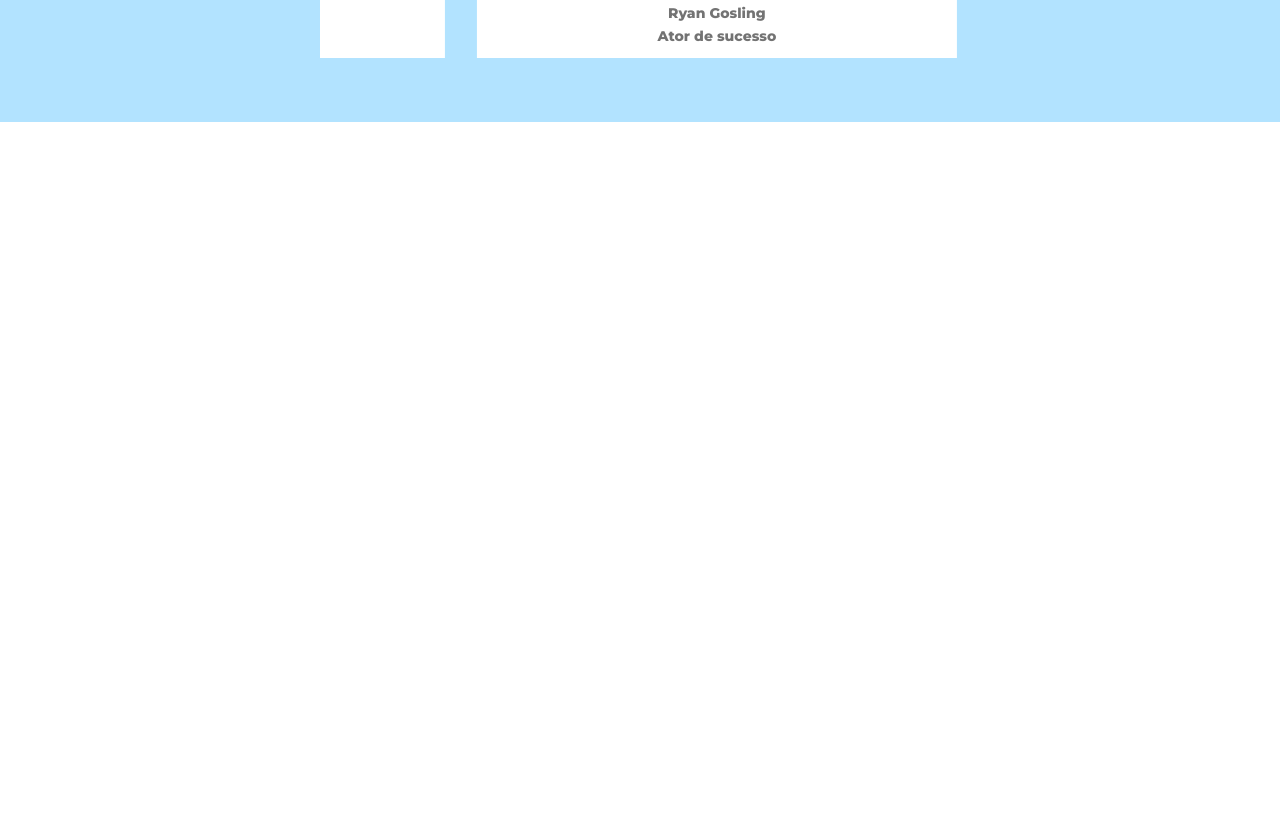
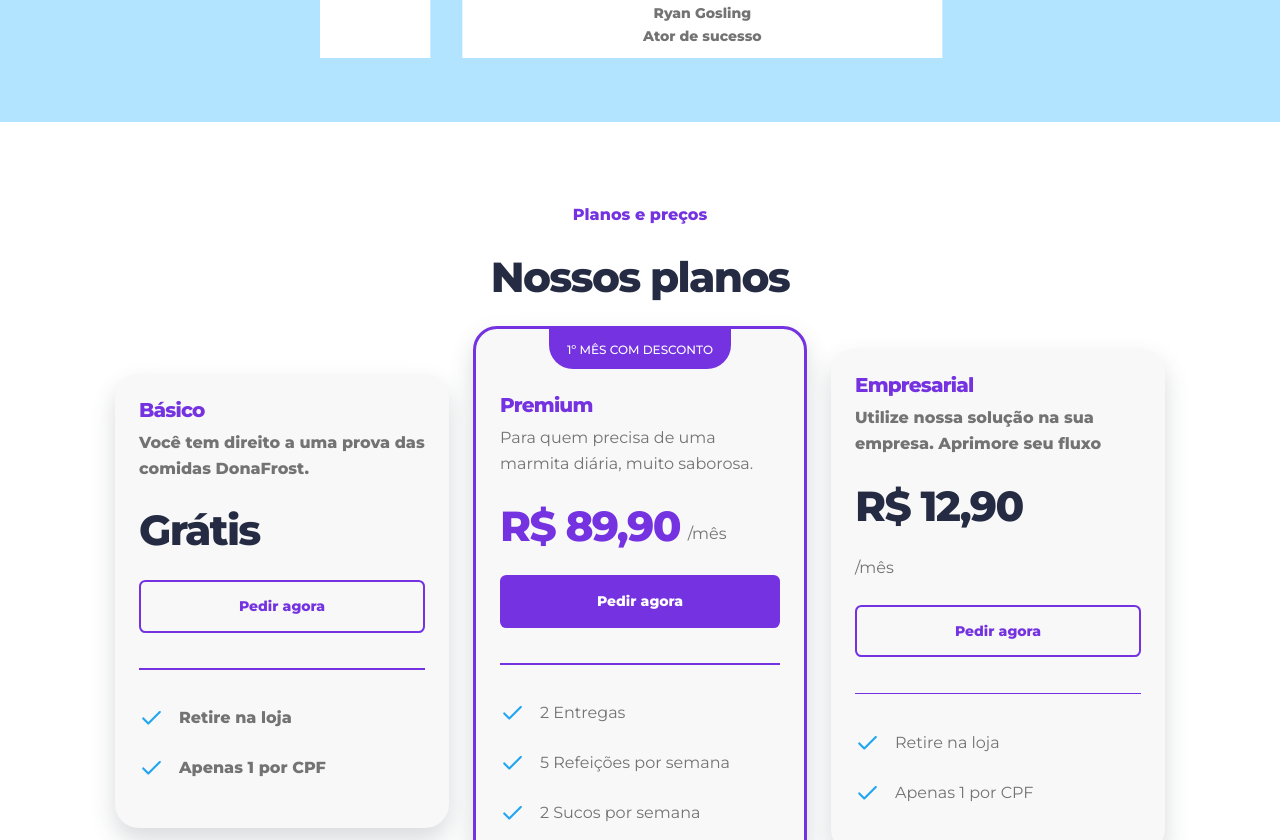
Before and after one commit to DiegoAATrevisan/landing-page, a React (Vite) app: page / in a window 1280 px wide. Shown: the part 1960-2800 px from the top of the page. Before the commit the page ends 2082 px from the top, so only its background shows below. Built offline with nearby package versions, Linux system fonts and the light colour scheme.

Commit message:
Card com preços.

```diff
--- a/src/pages/Home.tsx
+++ b/src/pages/Home.tsx
@@ -1,6 +1,7 @@
 import "../styles/utility.css";
 import "../styles/header.css";
 import "../styles/hero.css";
+import "../styles/pricing.css";
 import "../styles/solution.css";
 import Logo from "../assets/Trellenilton logo.svg";
 import menu from "../assets/menu.svg";
@@ -17,6 +18,7 @@ import Joaquin from "../assets/images/joaquin.svg";
 import "../styles/testimonials.css";
 import CardSolution from "../components/CardSolution";
 import CardTestimonials from "../components/CardTestimonials";
+import Check from "../assets/images/check.svg";
 
 
 export default function Home() {
@@ -159,6 +161,60 @@ export default function Home() {
                     </div>
                 </div>
             </section>
+
+            <section id="pricing" className="container">
+                <header>
+                    <p className="desktop-only">Planos e preços</p>
+                    <h2>Nossos planos</h2>
+                    <section className="even-columns gap-1.5">
+                        <div className="pricing-card">
+                            <span className="plan">
+                                <h3>Básico</h3>
+                                <p>Você tem direito a uma prova das comidas DonaFrost.</p>
+                            </span><h2>Grátis</h2><Button text="Pedir agora" secondary key="free" /><span className="hr" /><span className="features">
+                                <img src={Check} alt="ícone check" width={24} height={24} />
+                                <p>Retire na loja</p>
+                            </span><span className="features">
+                                <img src={Check} alt="ícone check" width={24} height={24} />
+                                <p>Apenas 1 por CPF</p>
+                            </span>
+                        </div>
+
+                        <div className="pricing-card premium">
+                            <span className="bonus"><p>1º MÊS COM DESCONTO</p></span><span className="plan">
+                                <h3>Premium</h3>
+                                <p>Para quem precisa de uma marmita diária, muito saborosa.</p>
+                            </span><span className="price">
+                                <h2>R$ 89,90</h2>
+                                <p>/mês</p>
+                            </span><Button text="Pedir agora" key="premium" /><span className="hr" /><span className="features">
+                                <img src={Check} alt="ícone check" width={24} height={24} />
+                                <p>2 Entregas</p>
+                            </span><span className="features">
+                                <img src={Check} alt="ícone check" width={24} height={24} />
+                                <p>5 Refeições por semana</p>
+                            </span><span className="features">
+                                <img src={Check} alt="ícone check" width={24} height={24} />
+                                <p>2 Sucos por semana</p>
+                            </span>
+                        </div>
+
+                        <div className="pricing-card">
+                            <span className="plan">
+                                <h3>Empresarial</h3>
+                                <p>Utilize nossa solução na sua empresa. Aprimore seu fluxo</p>
+                            </span><h2>R$ 12,90</h2><p>/mês</p><Button text="Pedir agora" secondary key="free" /><span className="hr" /><span className="features">
+                                <img src={Check} alt="ícone check" width={24} height={24} />
+                                <p>Retire na loja</p>
+                            </span><span className="features">
+                                <img src={Check} alt="ícone check" width={24} height={24} />
+                                <p>Apenas 1 por CPF</p>
+                            </span>
+                        </div>
+
+                    </section>
+                </header>
+            </section>
         </>
     )
 }
--- /dev/null
+++ b/src/styles/pricing.css
@@ -0,0 +1,95 @@
+#pricing {
+    display: flex;
+    flex-direction: column;
+    padding-block: 4rem;
+    gap: 2rem;
+}
+
+header {
+    display: flex;
+    flex-direction: column;
+    gap: 1.5rem;
+    align-items: center;
+
+    :first-child {
+        color: var(--primary-color);
+        font-weight: var(--fw-bold);
+    }
+}
+
+.pricing-card {
+    display: flex;
+    flex-direction: column;
+    gap: 1.5rem;
+    align-self: center;
+    height: min-content;
+    padding: 1.5rem 1.5rem 3rem 1.5rem;
+    background-color: var(--light-gray);
+    border-radius: 1.5rem;
+    box-shadow: rgba(58, 68, 78, 0.2) 0px 12px 24px;
+}
+
+.hr {
+    height: 1.5px;
+    background-color: var(--primary-color);
+    margin-block: 0.725rem;
+}
+
+.features {
+    display: flex;
+    gap: 1rem;
+}
+
+.plan {
+    display: flex;
+    flex-direction: column;
+    gap: 0.5rem;
+}
+
+.premium {
+    border: solid 0.2rem var(--primary-color);
+    padding: 0rem 1.5rem 3rem 1.5rem;
+
+    .plan>h3 {
+        color: var(--primary-color);
+    }
+}
+
+.bonus {
+    display: flex;
+    justify-content: center;
+    align-items: center;
+    background-color: var(--primary-color);
+    width: 65%;
+    height: 2.5rem;
+    align-self: center;
+    border-bottom-left-radius: 1.5rem;
+    border-bottom-right-radius: 1.5rem;
+
+    p {
+        font-size: 12px;
+        font-weight: var(--fw-md);
+        color: var(--light-text-color);
+    }
+}
+
+.price {
+    display: flex;
+    align-items: end;
+
+    p {
+        margin-left: 8px;
+        padding-bottom: 4px;
+    }
+}
+
+@media (width >=1280px) {
+    #pricing {
+        gap: 5rem;
+        padding-block: 5rem;
+    }
+
+    h3 {
+        font-size: 1.25rem;
+    }
+}
```
Also changed, not shown: src/assets/images/check.svg (added).
